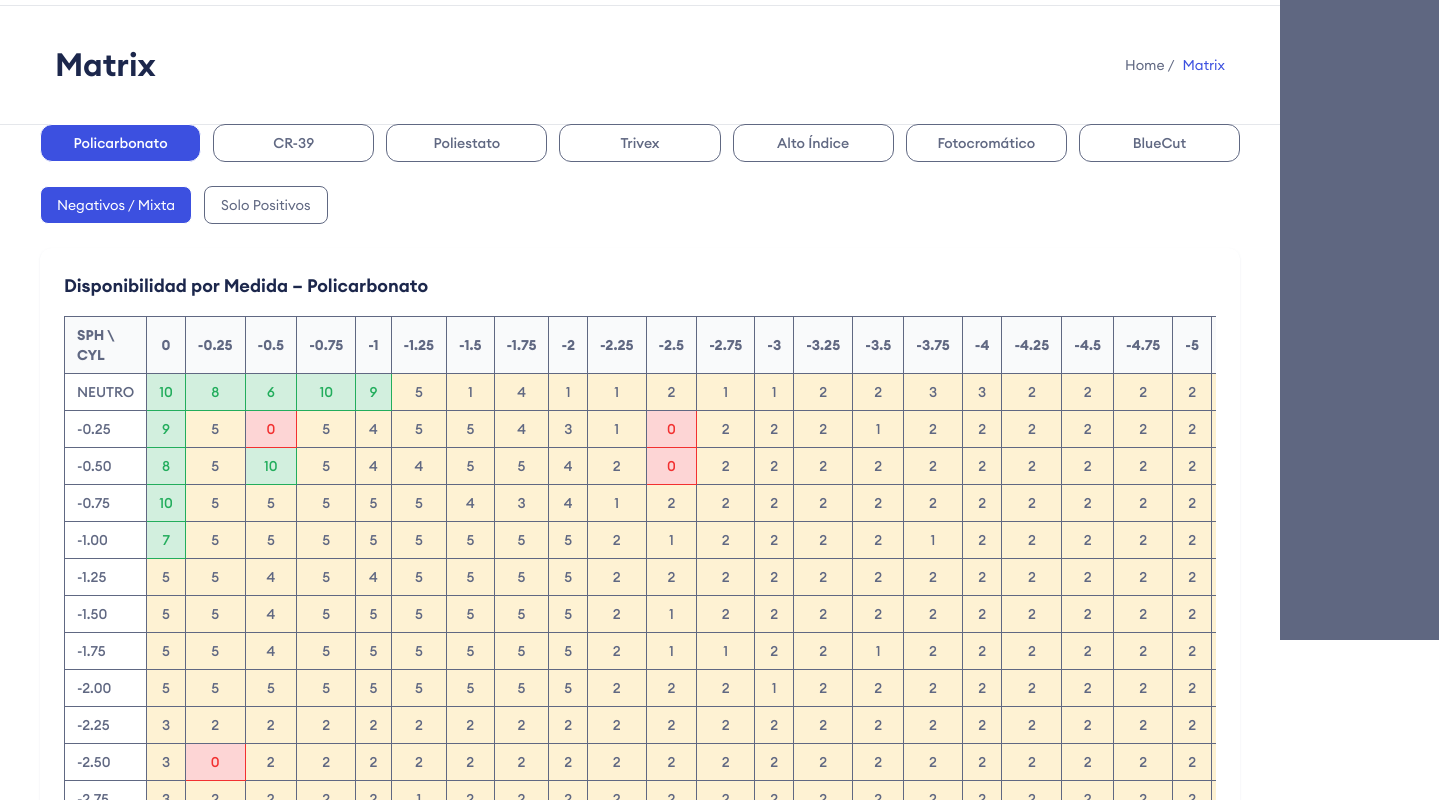
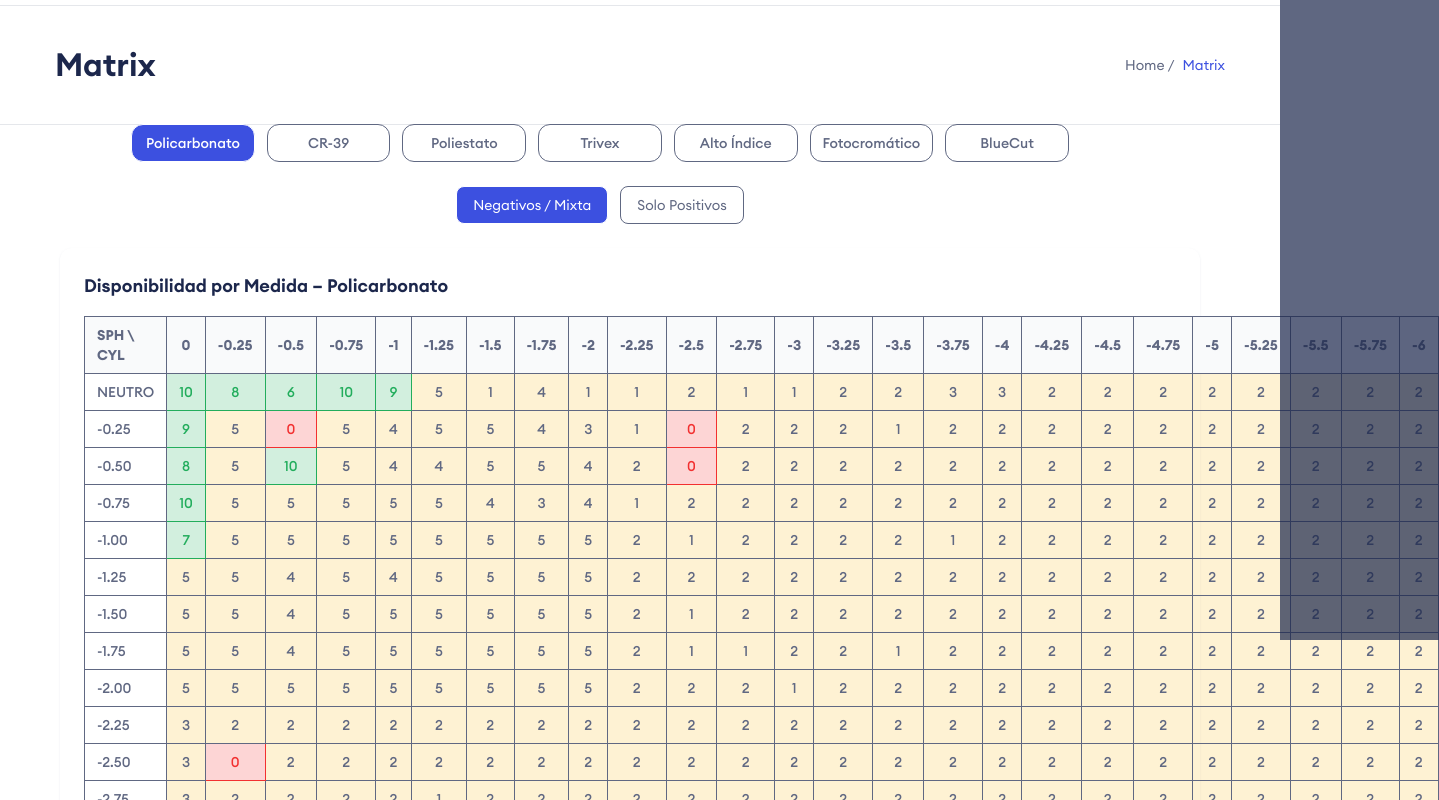
Before and after one commit to WalterJoel/Optica-Multivision-Front, a Next.js app: page /matrix in a window 1280 px wide. Shown: the part 160-960 px from the top of the page, 1439 px wide, since content can reach past the window. Built offline with nearby package versions, Linux system fonts and the light colour scheme.

Commit message:
se arreglo el scroll

```diff
--- a/src/components/Matrix/index.tsx
+++ b/src/components/Matrix/index.tsx
@@ -99,8 +99,9 @@ export default function Matrix() {
     <>
       <Breadcrumb title="Matrix" pages={["Matrix"]} />
 
-      <div className="mx-auto max-w-[1200px] space-y-6">
+      <div className="mx- max-w-[1200px] space-y-6">
 {/* ===== MATERIAL BUTTONS ===== */}
+<div className="flex justify-center">
   <div className="grid grid-cols-2 gap-3 sm:grid-cols-4 lg:grid-cols-7">
     {Object.keys(matricesByMaterial).map((item) => (
       <button
@@ -113,9 +114,11 @@ export default function Matrix() {
       </button>
     ))}
   </div>
+</div>
+
 
         {/* ===== MATRIX TYPE ===== */}
-        <div className="flex gap-3">
+        <div className="flex gap-3 justify-center ">
           <button
             onClick={() => setMatrixType("negative")}
             className={`rounded-lg border px-4 py-2 text-sm ${
@@ -135,14 +138,14 @@ export default function Matrix() {
         </div>
 
        {/* ===== MATRIX TABLE ===== */}
-        <div className="rounded-xl bg-white p-6 shadow-1">
+<div className="rounded-xl bg-white p-6 shadow-1 ml-15 ">
   <h2 className="mb-4 text-lg font-semibold text-dark">
     Disponibilidad por Medida – {material}
   </h2>
 
-          <div className="overflow-x-auto">
-            <table className="w-full border-collapse text-sm">
-              <thead className="sticky top-0 z-30">
+  <div className="w-full">
+    <table className="w-full table-auto border-collapse text-sm  ml-0">
+      <thead>
         <tr>
           <th className="sticky left-0 z-40 border bg-gray-1 px-3 py-2 text-left">
             SPH \ CYL
@@ -182,6 +185,8 @@ export default function Matrix() {
     </table>
   </div>
 </div>
+
+
       </div>
 
       {/* ===== MODAL ===== */}
```
Lines whose indentation alone changed are shown as unchanged.
